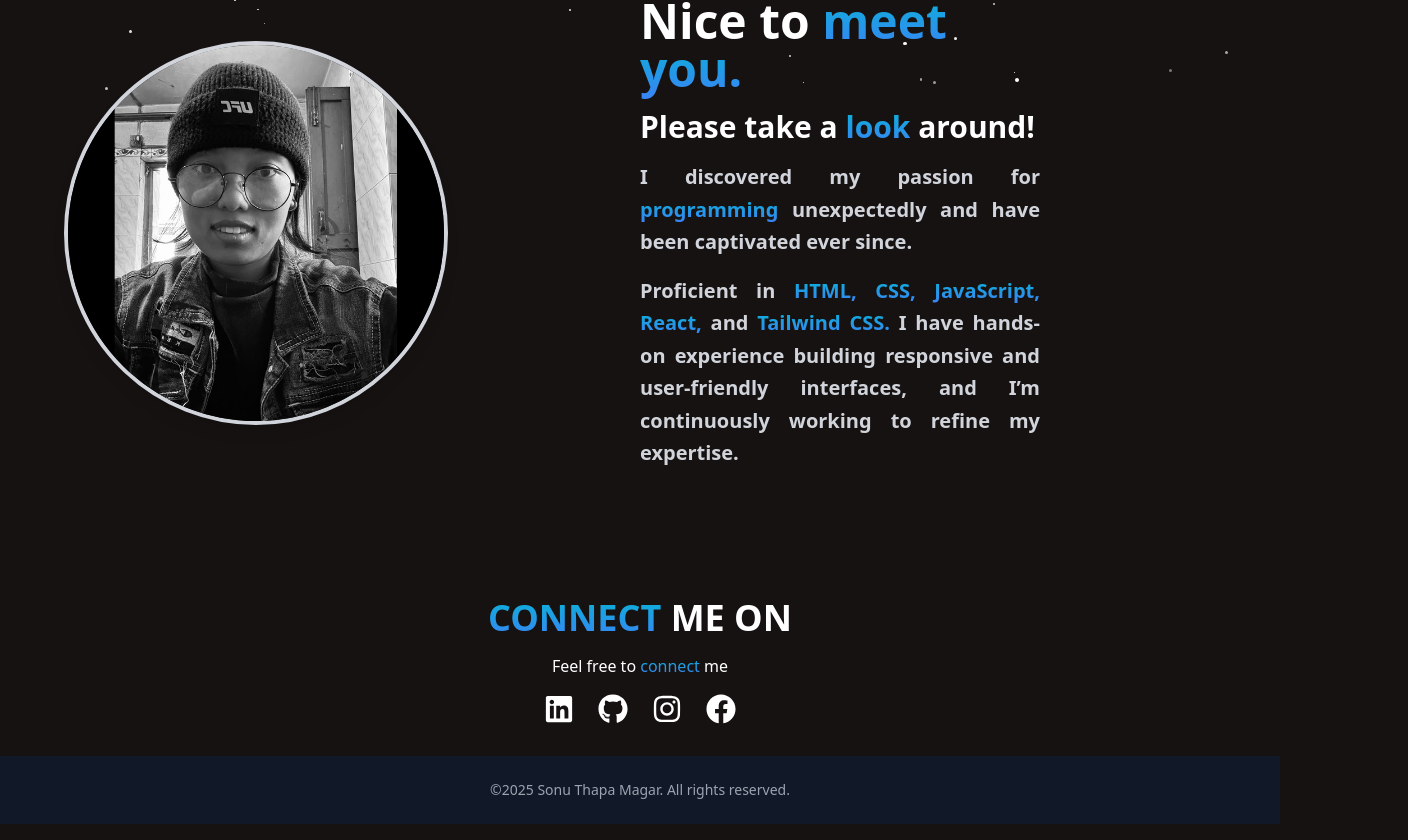
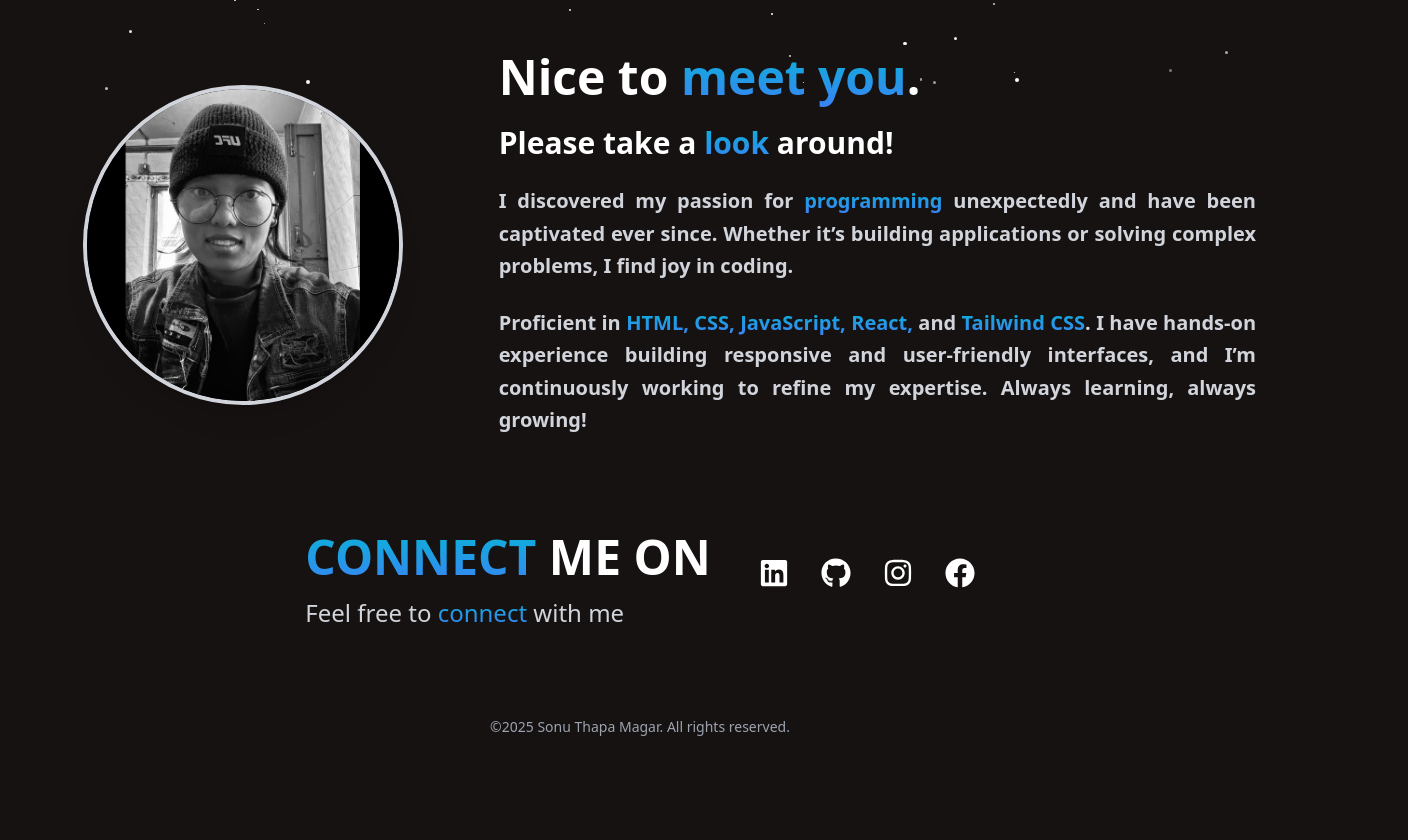
Before and after one commit to SonuThapaMagar/sonuthapamagar, a React (Vite) app in the folder portfolio/: page / in a window 1280 px wide. Shown: the part 699-1539 px from the top of the page, 1408 px wide, since content can reach past the window. After the commit the page ends 1460 px from the top, so only its background shows below. Built offline with nearby package versions, Linux system fonts and the light colour scheme.

Commit message:
Home page all done

```diff
--- a/portfolio/src/App.jsx
+++ b/portfolio/src/App.jsx
@@ -23,10 +23,6 @@ function App() {
         <Navbar />
         {/* Hero Section */}
         <Hero />
-        {/* Footer */}
-        <footer className="p-8 text-center text-white">
-          <p>&copy; 2025 Sonu Thapa Magar. All rights reserved.</p>
-        </footer>
       </div>
     </>
   );
--- a/portfolio/src/components/Hero.jsx
+++ b/portfolio/src/components/Hero.jsx
@@ -7,13 +7,13 @@ import { FaLinkedin, FaGithub, FaInstagram, FaFacebook } from "react-icons/fa";
 const Hero = () => {
   return (
     <main>
-      {/* Introduction Section Started */}
-      <section>
-        <div className="container m-32 my-14 px-4 py-10 flex flex-col lg:flex-row items-center gap-4">
+      {/* Introduction Section */}
+      <section className="py-8">
+        <div className="container mx-auto my-14 px-4 py-10 flex flex-col lg:flex-row items-center gap-4">
           {/* Left Content */}
-          <div className="lg:w-1/2 text-center lg:text-left space-y-4">
+          <div className="lg:w-1/2 text-center lg:text-left space-y-4 order-last lg:order-first">
             <h1 className="font-bold text-4xl">Hello, I'm</h1>
-            <h1 className="font-bold text-6xl py-3 gradient-text">
+            <h1 className="font-bold text-4xl sm:text-5xl lg:text-6xl py-3 gradient-text">
               Sonu Thapa Magar
             </h1>
             <p className="mt-4 text-gray-400">
@@ -21,7 +21,7 @@ const Hero = () => {
             </p>
             {/* Download Resume Button */}
             <a
-              href="/resume.pdf" // The path to the resume PDF in the public folder
+              href="/resume.pdf"
               download
               className="mt-6 inline-block bg-blue-500 text-white py-2 px-6 rounded-md hover:bg-blue-600 transition duration-300"
             >
@@ -34,59 +34,70 @@ const Hero = () => {
             <img
               src={Profile}
               alt="Sonu Thapa Magar"
-              className="w-full max-w-sm lg:max-w-md object-cover rounded-lg shadow-lg"
+              className="w-full max-w-[300px] sm:max-w-[400px] lg:max-w-md object-cover rounded-lg shadow-lg"
             />
           </div>
         </div>
       </section>
-      {/* Introduction Section Ended */}
 
-      {/* About Myself */}
-      <section>
-        <div className="flex flex-col lg:flex-row items-center gap-24 p-8 m-32 my-20 px-4">
-          {/* Left Column for h1 */}
-          <div className="lg:w-1/2 flex justify-center lg:justify-end">
+      {/* About Myself Section */}
+      <section className="py-12">
+        <div className="container mx-auto px-6 flex flex-col lg:flex-row items-center gap-12 lg:gap-24 max-w-7xl">
+          {/* Left Column for Image */}
+          <div className="lg:w-1/3 flex justify-center lg:justify-end order-last lg:order-first">
             <img
               src={ProfileImg}
               alt="Sonu Thapa Magar"
-              className="w-96 h-96 object-cover mr-24 rounded-full border-4 border-gray-300 shadow-lg"
+              className="w-64 h-64 sm:w-80 sm:h-80 object-cover rounded-full border-4 border-gray-300 shadow-xl transition-transform transform hover:scale-105"
             />
           </div>
+
           {/* Right Column for Text */}
-          <div className="lg:w-1/2 text-left space-y-4 mr-24">
-            <h1 className="text-5xl font-bold font-sans text-white-800 mb-2">
-              Nice to <span className="gradient-text">meet you.</span>
+          <div className="lg:w-2/3 text-left space-y-6">
+            <h1 className="text-4xl lg:text-5xl font-bold font-sans text-white mb-4">
+              Nice to <span className="gradient-text">meet you</span>.
             </h1>
-            <h1 className="text-3xl font-bold font-sans text-white-800">
+            <h2 className="text-2xl lg:text-3xl font-semibold font-sans text-white mb-6">
               Please take a <span className="gradient-text">look</span> around!
-            </h1>
-            <p className="font-semibold text-xl text-gray-300 leading-relaxed text-justify">
+            </h2>
+
+            <p className="font-semibold text-xl text-gray-300 leading-relaxed text-justify mb-6">
               I discovered my passion for{" "}
-              <span className="gradient-text">programming </span>unexpectedly
-              and have been captivated ever since.
+              <span className="gradient-text">programming</span> unexpectedly
+              and have been captivated ever since. Whether it’s building
+              applications or solving complex problems, I find joy in coding.
             </p>
             <p className="font-semibold text-xl text-gray-300 leading-relaxed text-justify">
               Proficient in{" "}
               <span className="gradient-text">
                 HTML, CSS, JavaScript, React,
               </span>{" "}
-              and<span className="gradient-text"> Tailwind CSS.</span> I have
+              and <span className="gradient-text">Tailwind CSS</span>. I have
               hands-on experience building responsive and user-friendly
               interfaces, and I’m continuously working to refine my expertise.
+              Always learning, always growing!
             </p>
           </div>
         </div>
       </section>
-      <div className="flex justify-center mx-auto">
-        <div>
-          <h1 className="text-4xl font-bold font-Montserrat py-4 mx-auto">
-            <span className="gradient-text">CONNECT</span> ME ON
-          </h1>
-          <p className="text-center">
-            Feel free to <span className="gradient-text">connect</span> me
-          </p>
-          <div className="flex justify-center gap-6 py-4 mb-4">
-            {/* LinkedIn */}
+
+      {/* Connect Section */}
+      <div className="py-8 mb-8 ">
+        <div className="container mx-auto px-4 flex flex-col sm:flex-row justify-center items-center gap-6 sm:gap-12">
+          {/* Text Section */}
+          <div className="text-center sm:text-left">
+            <h1 className="text-4xl sm:text-5xl font-bold font-Montserrat py-4">
+              <span className="gradient-text">CONNECT</span> ME ON
+            </h1>
+            <p className="text-xl sm:text-2xl text-gray-300">
+              Feel free to <span className="gradient-text">connect</span> with
+              me
+            </p>
+          </div>
+
+          {/* Social Links Section */}
+          <div className="flex justify-center sm:justify-start gap-6 sm:gap-8 py-4">
+            {/* Social Links */}
             <a
               href="https://www.linkedin.com/in/sonu-thapa-magar-b281b8275/"
               target="_blank"
@@ -95,8 +106,6 @@ const Hero = () => {
             >
               <FaLinkedin size={30} />
             </a>
-
-            {/* GitHub */}
             <a
               href="https://github.com/SonuThapaMagar"
               target="_blank"
@@ -105,32 +114,28 @@ const Hero = () => {
             >
               <FaGithub size={30} />
             </a>
-
-            {/* Instagram */}
             <a
               href="https://www.instagram.com/_soucie_/"
               target="_blank"
               rel="noopener noreferrer"
-              className="text-white-800 hover:text-blue-300  transition duration-300"
+              className="text-white-800 hover:text-blue-300 transition duration-300"
             >
               <FaInstagram size={30} />
             </a>
-
-            {/* Facebook */}
             <a
               href="https://www.facebook.com/sonu.thapamagar.9083"
               target="_blank"
               rel="noopener noreferrer"
-              className="text-white-800 hover:text-blue-300  transition duration-300"
+              className="text-white-800 hover:text-blue-300 transition duration-300"
             >
               <FaFacebook size={30} />
             </a>
           </div>
         </div>
       </div>
-      {/* About Myself Ended */}
+
       {/* Footer Section */}
-      <footer className="bg-gray-900 text-gray-400 py-6 text-center">
+      <footer className=" text-gray-400 py-6 text-center">
         <p className="text-sm">
           &copy;{new Date().getFullYear()} Sonu Thapa Magar. All rights
           reserved.
```
Also changed, not shown: portfolio/src/assets/Ellipse 1.png (deleted), portfolio/src/assets/Ellipse 2.png (deleted).
